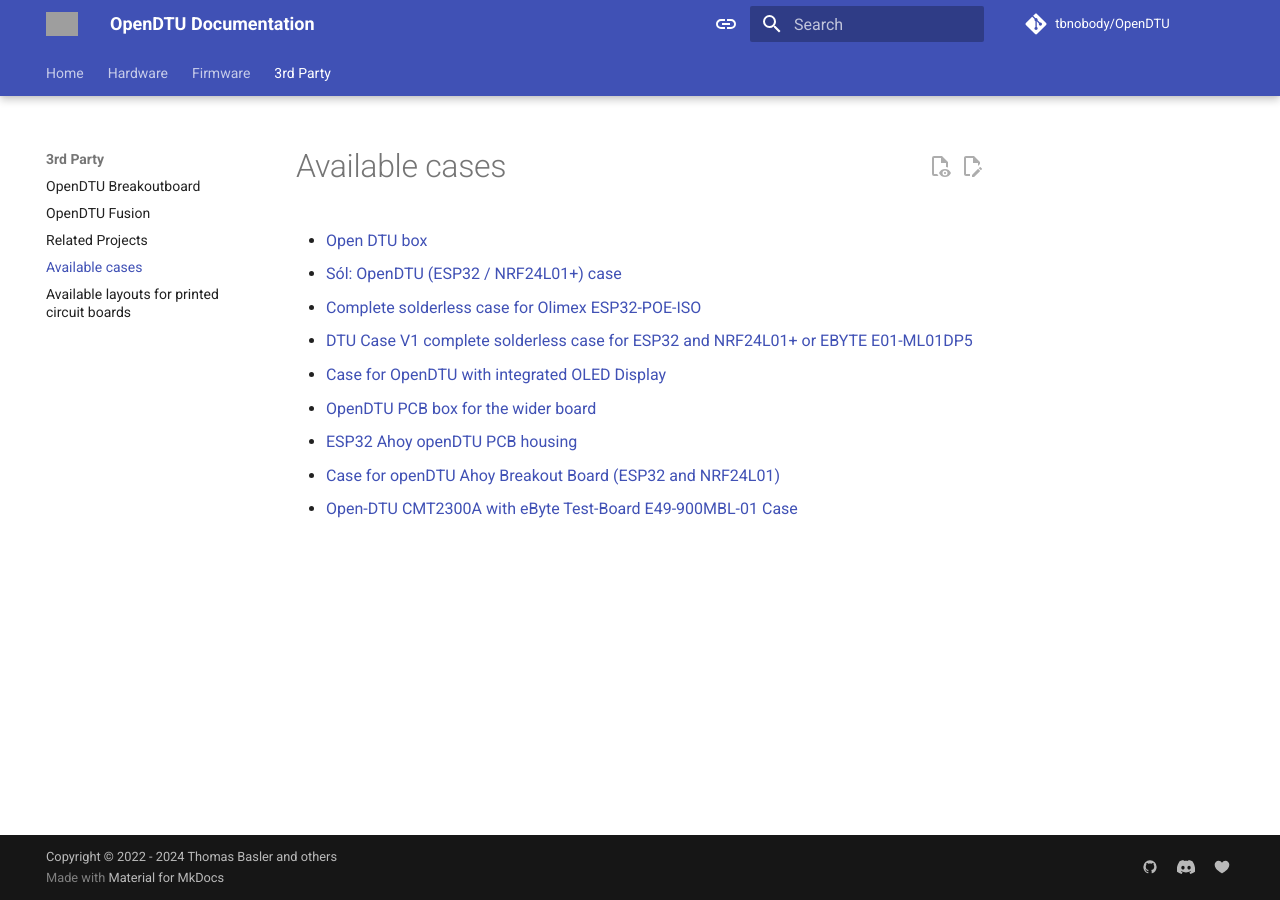
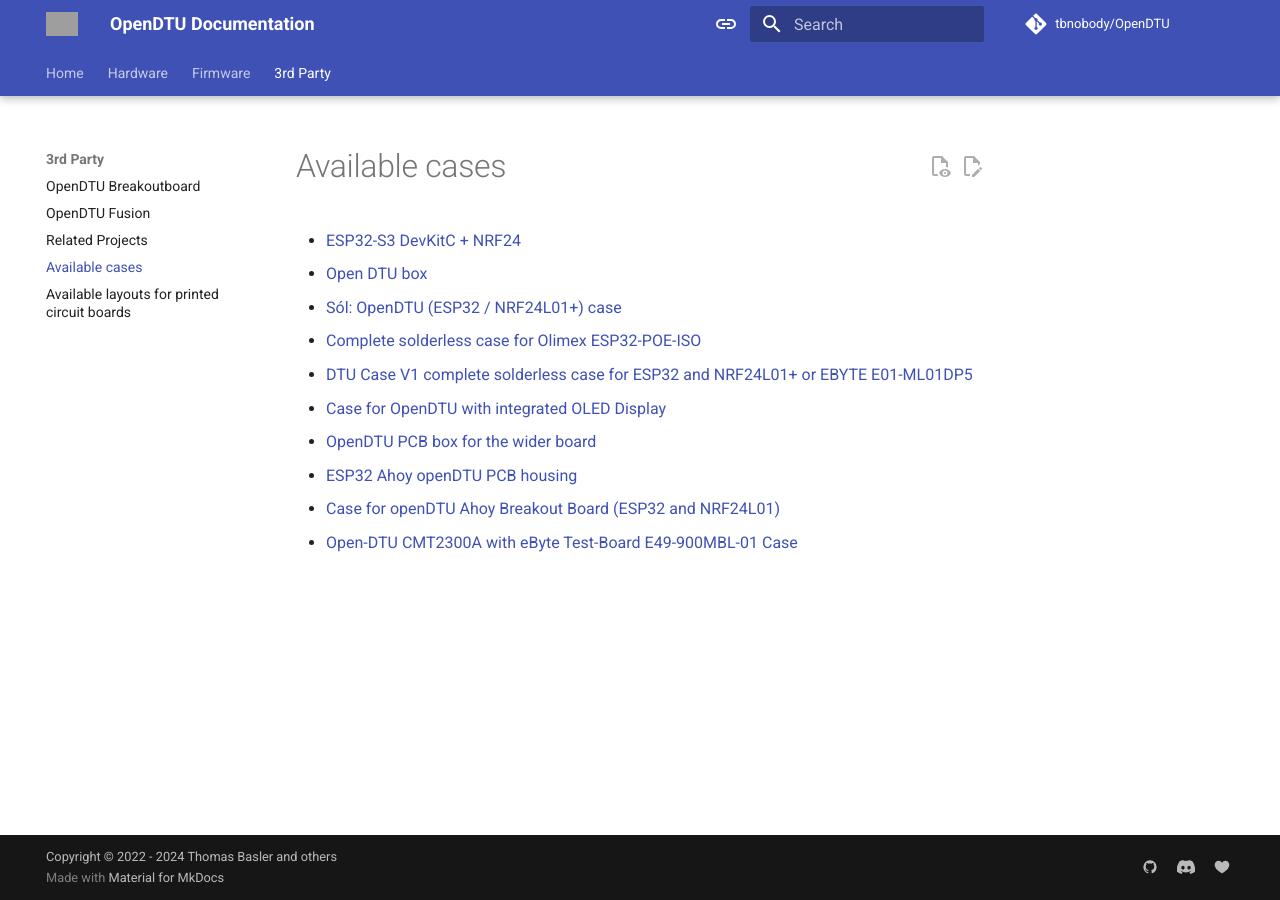
Before and after one commit to tbnobody/OpenDTU-docs, an MkDocs documentation site: the page built from docs/3rd_party/cases.md, in a window 1280 px wide. Built offline with MkDocs 1.6.1 and Material for MkDocs 9.7.7, drawn with Linux system fonts in a browser that asks for light colours; comment, search, counter and statistics services are not loaded; grey boxes are pictures that could not be loaded.

Commit message:
add @Dani1802's case on thingiverse

```diff
--- a/docs/3rd_party/cases.md
+++ b/docs/3rd_party/cases.md
@@ -1,5 +1,6 @@
 # Available cases
 
+* [ESP32-S3 DevKitC + NRF24](https://www.thingiverse.com/thing:6734089){target=_blank}
 * [Open DTU box](https://www.thingiverse.com/thing:5435911){target=_blank}
 * [Sól: OpenDTU (ESP32 / NRF24L01+) case](https://www.printables.com/model/293003-sol-opendtu-esp32-nrf24l01-case){target=_blank}
 * [Complete solderless case for Olimex ESP32-POE-ISO](https://www.thingiverse.com/thing:5661780){target=_blank}
```
